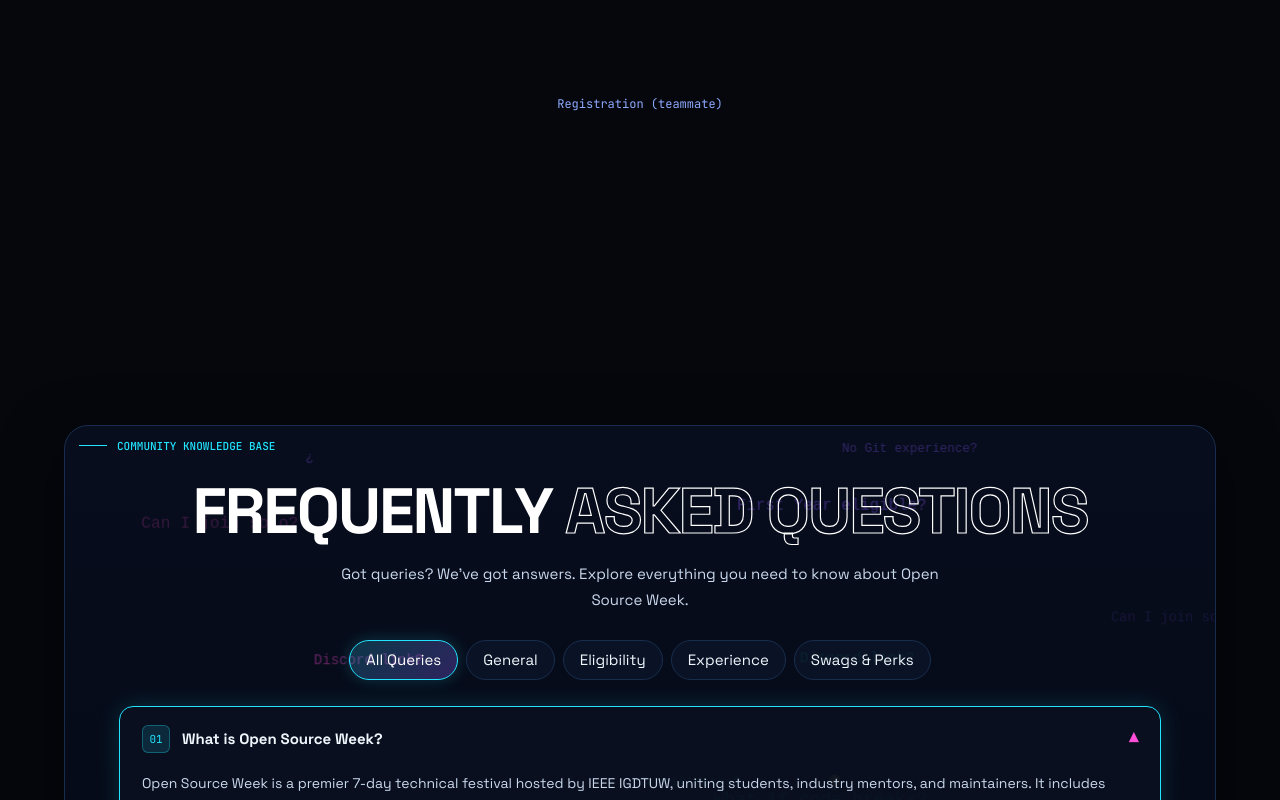
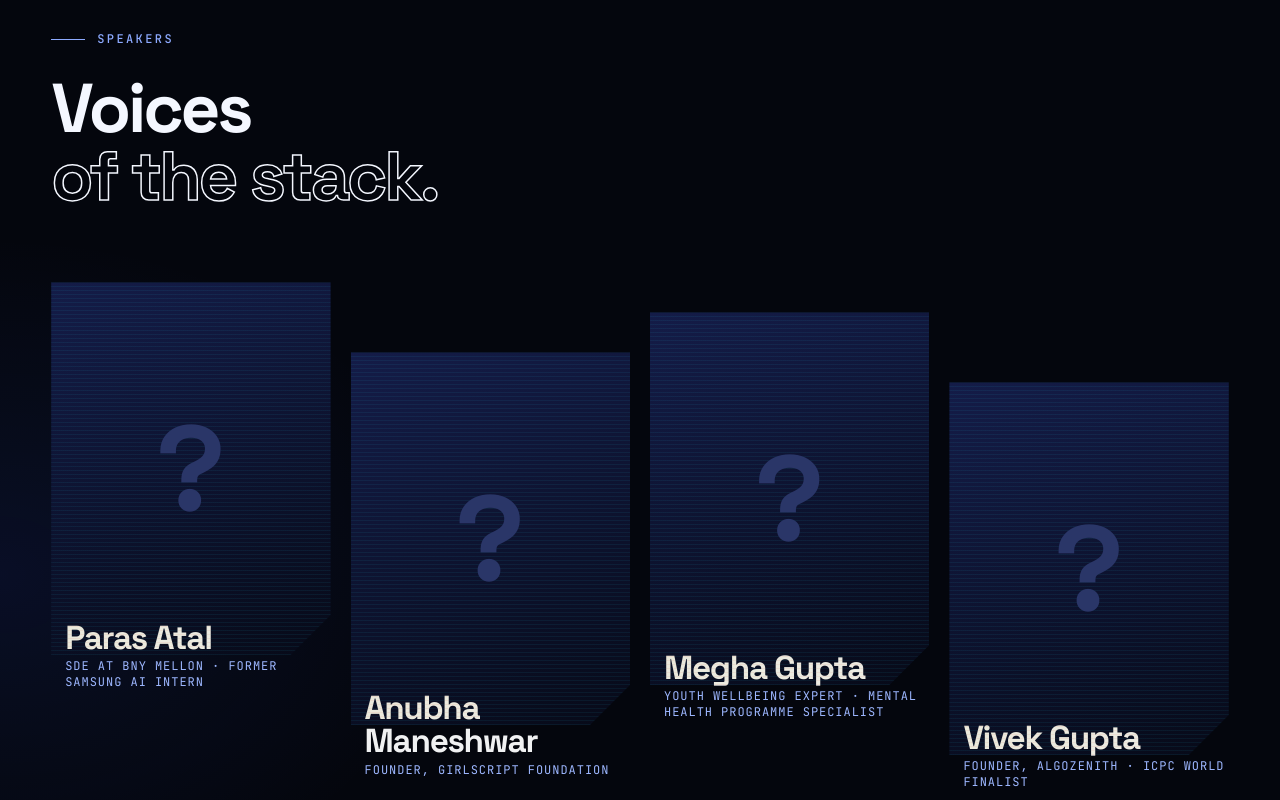
Before and after one commit to AditiGupta-tech/IEEE-Open-Source-Week-2026, a React (Vite) app: page / in a window 1280 px wide. Shown: the part 2520-3320 px from the top of the page. Built offline with nearby package versions, Linux system fonts and the light colour scheme.

Commit message:
feat: add speakers section

```diff
--- a/src/App.jsx
+++ b/src/App.jsx
@@ -1,6 +1,7 @@
 import About from './components/About';
 import FAQs from './components/FAQs';
 import Footer from './components/Footer';
+import Speakers from './components/Speakers';
 
 // placeholders for the sections your teammates are building
 const Stub = ({ id, label }) => (
@@ -27,6 +28,7 @@
         <About />
         <Stub id="timeline" label="Timeline (teammate)" />
         <Stub id="events" label="Events (teammate)" />
+        <Speakers />
         <Stub id="register" label="Registration (teammate)" />
         <FAQs />
       </main>
--- /dev/null
+++ b/src/components/Speakers.css
@@ -0,0 +1,140 @@
+/* ==========================================================
+   Speakers section styles
+   Derived from the IEEE IGDTUW Open Source Week reference design
+   ========================================================== */
+
+.speakers,
+.speakers *,
+.speakers *::before,
+.speakers *::after {
+  box-sizing: border-box;
+}
+
+.speakers {
+  background:
+    radial-gradient(700px 520px at 0 65%, rgba(47, 91, 255, .1), transparent 65%),
+    rgba(5, 7, 13, .55);
+}
+
+.speakers-k {
+  color: #8DAAFF;
+}
+
+.speakers-k::before {
+  background: currentColor;
+}
+
+.speakers-grid {
+  display: grid;
+  grid-template-columns: repeat(4, 1fr);
+  gap: 20px;
+}
+
+.speakers-card {
+  position: relative;
+  margin: 0;
+}
+
+/* Staggered card positioning matching the original HTML reference */
+.speakers-card:nth-child(2) {
+  margin-top: 70px;
+}
+
+.speakers-card:nth-child(3) {
+  margin-top: 30px;
+}
+
+.speakers-card:nth-child(4) {
+  margin-top: 100px;
+}
+
+/* Portrait placeholder container with 3:4 aspect ratio and cut corner */
+.speakers-portrait {
+  aspect-ratio: 3 / 4;
+  background:
+    repeating-linear-gradient(0deg, rgba(34, 211, 238, .07) 0 1px, transparent 1px 4px),
+    linear-gradient(160deg, #141C48, #070A18);
+  clip-path: polygon(0 0, 100% 0, 100% calc(100% - 40px), calc(100% - 40px) 100%, 0 100%);
+  display: grid;
+  place-items: center;
+  font: 700 120px var(--sa);
+  color: #2A3668;
+  overflow: hidden;
+  position: relative;
+  transition: color .5s, filter .5s;
+  user-select: none;
+}
+
+.speakers-portrait img {
+  width: 100%;
+  height: 100%;
+  object-fit: cover;
+  filter: grayscale(1) contrast(1.1);
+}
+
+.speakers-card:hover .speakers-portrait {
+  color: var(--cy);
+  filter: drop-shadow(0 0 24px rgba(34, 211, 238, .35));
+}
+
+.speakers-name {
+  margin: -34px 0 4px 14px;
+  position: relative;
+  font-size: clamp(22px, 2.6vw, 34px);
+  letter-spacing: -.04em;
+  line-height: 1;
+  font-weight: 700;
+  color: var(--tx);
+  mix-blend-mode: difference;
+}
+
+.speakers-role {
+  margin: 0 0 0 14px;
+  color: #9DB7FF;
+  font: 12px var(--mo);
+  letter-spacing: .08em;
+  text-transform: uppercase;
+}
+
+/* Responsive: 2 columns on tablet/laptop screens */
+@media (max-width: 860px) {
+  .speakers-grid {
+    grid-template-columns: 1fr 1fr;
+  }
+
+  .speakers-card:nth-child(n) {
+    margin-top: 0;
+  }
+
+  .speakers-card:nth-child(even) {
+    margin-top: 50px;
+  }
+}
+
+/* Responsive: 1 column on narrow mobile devices */
+@media (max-width: 480px) {
+  .speakers-grid {
+    grid-template-columns: 1fr;
+    gap: 32px;
+  }
+
+  .speakers-card {
+    max-width: 320px;
+    width: 100%;
+    margin-inline: auto;
+  }
+
+  .speakers-card:nth-child(n) {
+    margin-top: 0;
+  }
+
+  .speakers-card:nth-child(even) {
+    margin-top: 0;
+  }
+}
+
+@media (prefers-reduced-motion: reduce) {
+  .speakers-portrait {
+    transition: none;
+  }
+}
--- /dev/null
+++ b/src/components/Speakers.jsx
@@ -0,0 +1,64 @@
+import useReveal from '../hooks/useReveal';
+import '../styles/osw-shared.css';
+import './Speakers.css';
+
+/* ---------- EDIT SPEAKER CONTENT HERE ---------- */
+const SPEAKERS = [
+  {
+    id: '01',
+    name: 'Paras Atal',
+    role: 'SDE at BNY Mellon · Former Samsung AI Intern',
+    img: '',
+  },
+  {
+    id: '02',
+    name: 'Anubha Maneshwar',
+    role: 'Founder, GirlScript Foundation',
+    img: '',
+  },
+  {
+    id: '03',
+    name: 'Megha Gupta',
+    role: 'Youth Wellbeing Expert · Mental Health Programme Specialist',
+    img: '',
+  },
+  {
+    id: '04',
+    name: 'Vivek Gupta',
+    role: 'Founder, AlgoZenith · ICPC World Finalist',
+    img: '',
+  },
+];
+/* ----------------------------------------------- */
+
+export default function Speakers() {
+  const [sectionRef, inView] = useReveal();
+
+  return (
+    <section id="speakers" className="osw-sec speakers" ref={sectionRef}>
+      <div className={`osw-w osw-rv${inView ? ' in' : ''}`}>
+        <p className="osw-k speakers-k">Speakers</p>
+        <h2 className="osw-h2">
+          Voices<br />
+          <span className="osw-out">of the stack.</span>
+        </h2>
+
+        <div className="speakers-grid">
+          {SPEAKERS.map((speaker) => (
+            <figure className="speakers-card" key={speaker.id}>
+              <div className="speakers-portrait">
+                {speaker.img ? (
+                  <img src={speaker.img} alt={speaker.name} />
+                ) : (
+                  <span aria-hidden="true">?</span>
+                )}
+              </div>
+              <h3 className="speakers-name">{speaker.name}</h3>
+              <p className="speakers-role">{speaker.role}</p>
+            </figure>
+          ))}
+        </div>
+      </div>
+    </section>
+  );
+}
```
